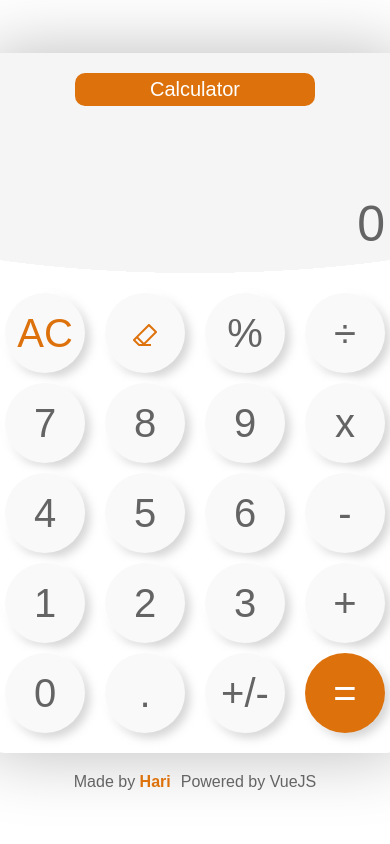
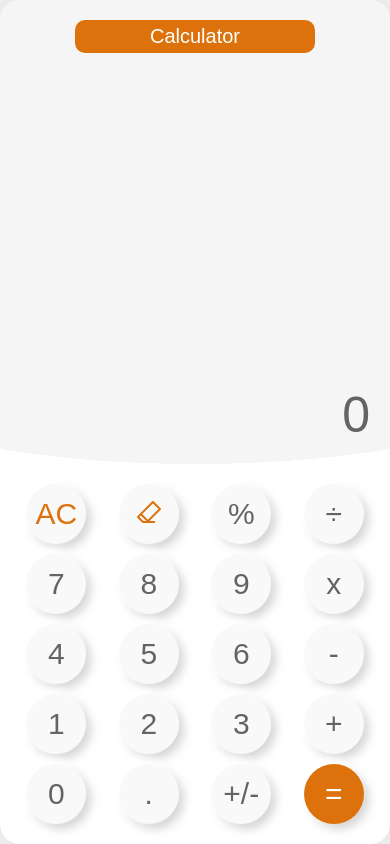
Before and after one commit to Manjaka13/calculator, a Vue app: page / in a window 390 px wide. Built offline with nearby package versions, Linux system fonts and the light colour scheme.

Commit message:
add responsive

```diff
--- a/src/styles/app.scss
+++ b/src/styles/app.scss
@@ -3,16 +3,29 @@
  */
 
 .app {
+	@include flex-col(center, center);
 	max-width: 420px;
-	min-height: 100%;
-	font-family: Avenir, Helvetica, Arial, sans-serif;
+	min-height: 100vh;
 	-webkit-font-smoothing: antialiased;
 	-moz-osx-font-smoothing: grayscale;
+
+	@include screen-x(768px) {
+		max-width: 100%;
+		width: 100%;
+	}
 
 	&__container {
 		box-shadow: 0px 0px 70px #bbbbbb;
 		background: white;
 		border-radius: 20px;
 		overflow: hidden;
+		@include screen-x(768px) {
+			@include flex-col(initial, initial);
+			flex: 1;
+			width: 100%;
+		}
+		@include screen-y(768px) {
+			flex: 1;
+		}
 	}
 }
--- a/src/styles/calc-button.scss
+++ b/src/styles/calc-button.scss
@@ -15,6 +15,24 @@
 	cursor: pointer;
 	font-size: $fs-button;
 	background: #f9f9f9;
+
+	@include screen-x(420px) {
+		width: $size-button2;
+		height: $size-button2;
+		font-size: $fs-button2;
+	}
+
+	@include screen-y(768px) {
+		width: $size-button2;
+		height: $size-button2;
+		font-size: $fs-button2;
+	}
+
+	@include screen-x(350px) {
+		width: $size-button3;
+		height: $size-button3;
+		font-size: $fs-button3;
+	}
 
 	embed,
 	img {
--- a/src/styles/calc-footer.scss
+++ b/src/styles/calc-footer.scss
@@ -4,7 +4,16 @@
 
 .calc-footer {
 	@include flex-row(center, center);
-	margin-top: 20px;
+	padding-top: 20px;
+	padding-bottom: 20px;
+
+	@include screen-x(768px) {
+		display: none;
+	}
+
+	@include screen-y(768px) {
+		display: none;
+	}
 
 	&__left,
 	&__right {
--- a/src/styles/calc-pad.scss
+++ b/src/styles/calc-pad.scss
@@ -8,4 +8,10 @@
 	grid-column-gap: 20px;
 	grid-row-gap: 10px;
 	padding: 20px;
+	text-align: center;
+
+	@include screen-x(350px) {
+		grid-row-gap: 5px;
+		grid-column-gap: 5px;
+	}
 }
--- a/src/styles/calc-screen.scss
+++ b/src/styles/calc-screen.scss
@@ -9,6 +9,15 @@
 	position: relative;
 	margin-bottom: 20px;
 	@include flex-col(flex-end, flex-end);
+
+	@include screen-x(768px) {
+		flex: 1;
+	}
+
+	@include screen-y(600px) {
+		flex: 1;
+		height: auto;
+	}
 
 	&::before {
 		content: "";
@@ -38,6 +47,9 @@
 		width: 200px;
 		text-align: center;
 		font-size: 20px;
+		@include screen-y(600px) {
+			display: none;
+		}
 	}
 
 	&__before,
--- a/src/styles/vars.scss
+++ b/src/styles/vars.scss
@@ -3,7 +3,11 @@
  */
 
 $size-button: 80px;
+$size-button2: 60px;
+$size-button3: 50px;
 $fs-button: 40px;
+$fs-button2: 30px;
+$fs-button3: 20px;
 $fs-creen-current: 50px;
 $fs-creen-before: 20px;
 $color-theme: #dd720d;
```
